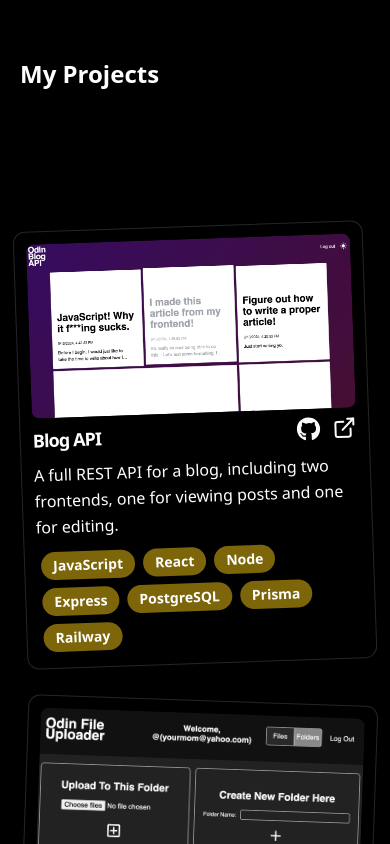
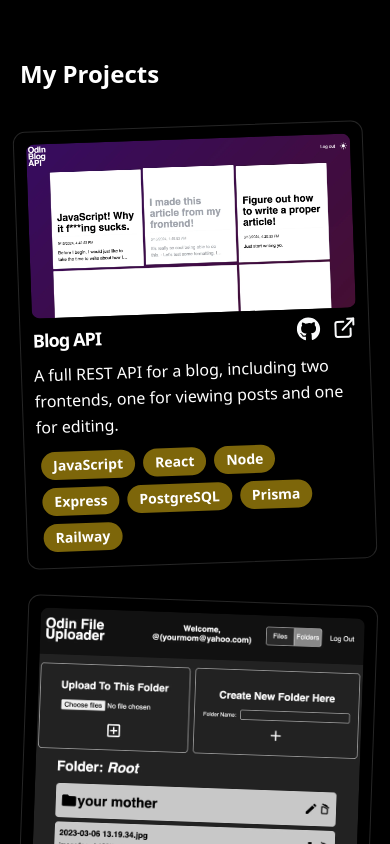
Before and after one commit to safarinexus/edgar-teong, a React (Vite) app: page / in a window 390 px wide. Shown: the part 2680-3524 px from the top of the page. Built offline with nearby package versions, Linux system fonts and the light colour scheme.

Commit message:
temp changes will working on feature

```diff
--- a/src/components/Projects.tsx
+++ b/src/components/Projects.tsx
@@ -14,6 +14,7 @@ const Projects = () => {
     useGSAP(() => {
         const mm = gsap.matchMedia();
         mm.add("(prefers-reduced-motion: no-preference)", () => {
+            /*
             for (let i = 0; i < projects.length; i++) {
                 gsap.from(`#project${i}`, {
                     scrollTrigger: {
@@ -36,6 +37,7 @@ const Projects = () => {
                     }
                 })
             }
+            */
         })
     });
 
@@ -54,7 +56,7 @@ const Projects = () => {
                             id={"project"+index}
                             className={"font-medium w-full max-w-[600px] h-auto max-h-full rounded-xl p-3 bg-white\
                                 border-[1px] border-neutral-300 dark:border-neutral-800 shadow-custom dark:shadow-custom-dark\
-                                dark:bg-black flex flex-col space-y-2 my-9 self-center sm:motion-safe:absolute" + skew }
+                                dark:bg-black flex flex-col space-y-2 my-9 self-center" + skew }
                         >
                             <img
                                 src={project.image}
```
